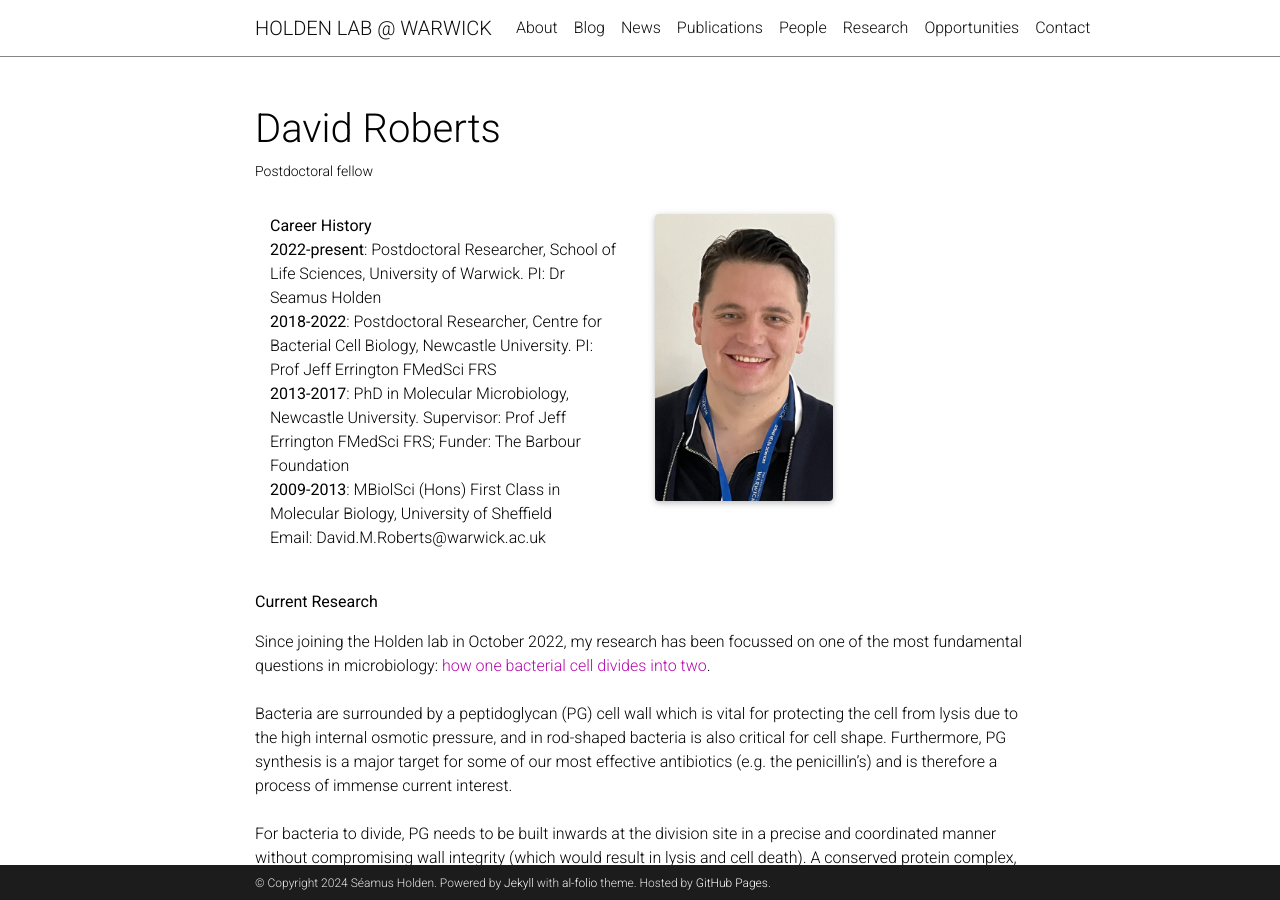
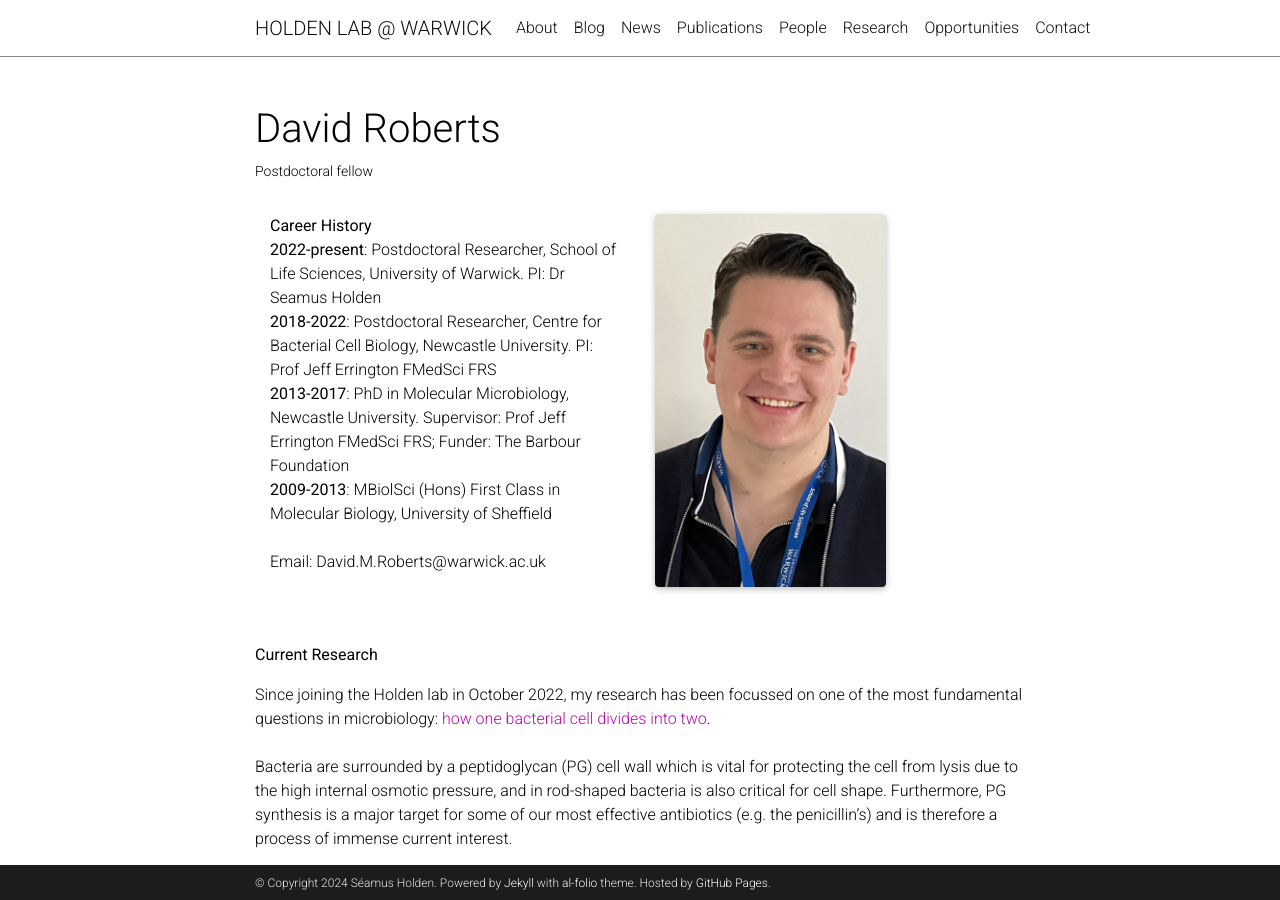
Before and after one commit to HoldenLab/holdenlab.github.io, a Jekyll site: the page built from _projects/roberts_david.md, in a window 1280 px wide and 900 px high. Built offline with Jekyll 4.4.1, drawn with Linux system fonts in a browser that asks for light colours; full-size pictures stand in for the smaller copies a plugin makes; comment, search, counter and statistics services are not loaded; a style sheet for code colours, icons or effects is not loaded.

Commit message:
Update roberts_david.md

```diff
--- a/_projects/roberts_david.md
+++ b/_projects/roberts_david.md
@@ -24,11 +24,12 @@
       <br>
       <b>2009-2013</b>: MBiolSci (Hons) First Class in Molecular Biology, University of Sheffield
       <br>
+      <br>
       Email: David.M.Roberts@warwick.ac.uk
     </div>
 
     <div class="col">
-      {% include figure.html path="assets/img/people/Dave_Roberts_profile.jpg" class="img-fluid rounded z-depth-1" width="50%" %}
+      {% include figure.html path="assets/img/people/Dave_Roberts_profile.jpg" class="img-fluid rounded z-depth-1" width="65%" %}
     </div>
   </div>
 </div>
```
